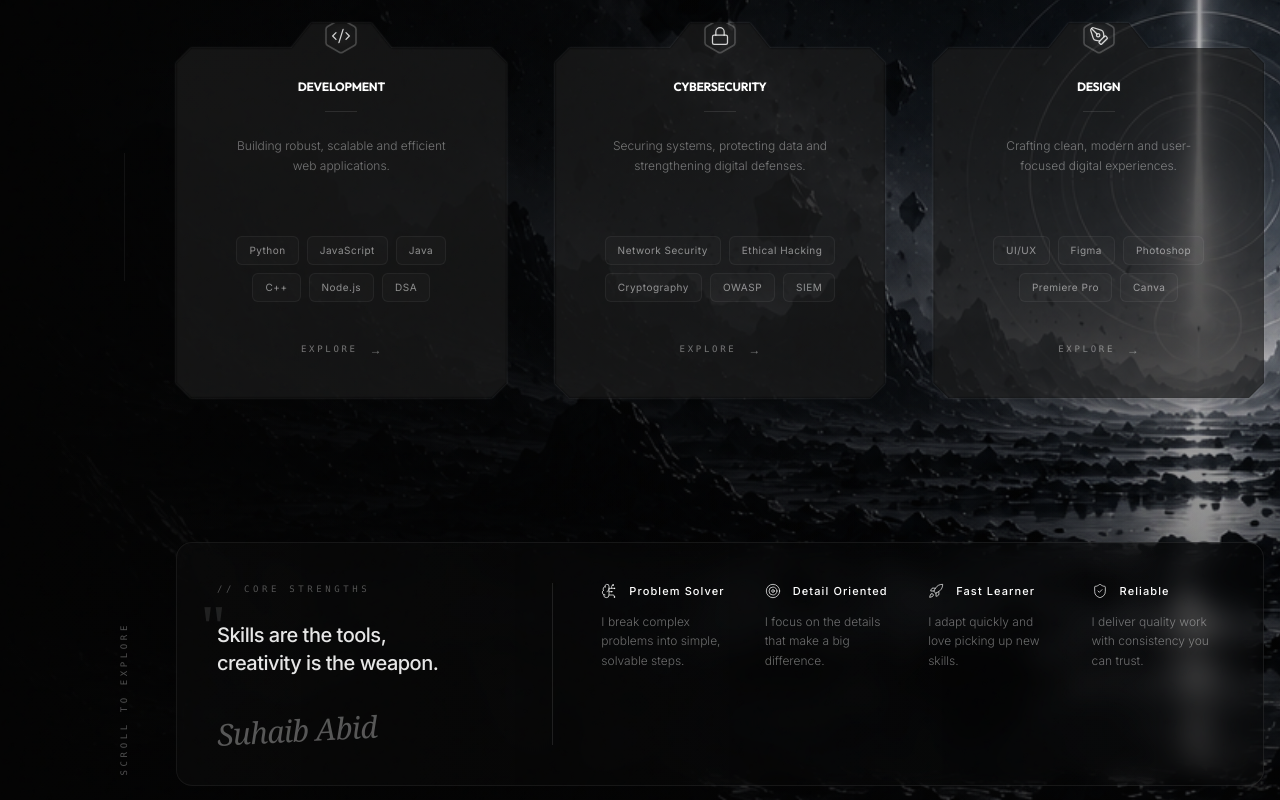
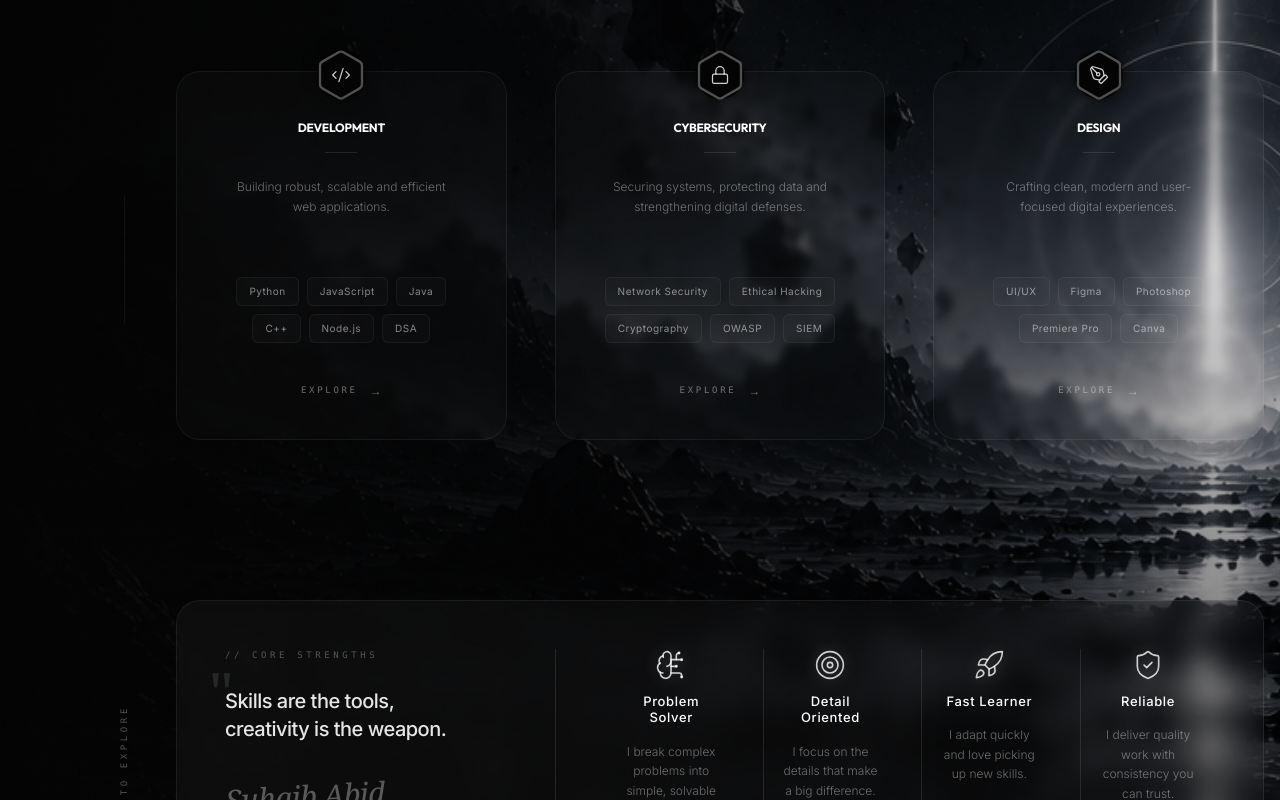
Before and after one commit to abidsuhaib525-bot/suhaib-abid, a Next.js app: page / in a window 1280 px wide. Shown: the part 3780-4580 px from the top of the page. Built offline with nearby package versions, Linux system fonts and the light colour scheme.

Commit message:
Finalize Skills section: correct card shape, transparent glassmorphism, and restore quote layout

```diff
--- a/src/components/Skills.tsx
+++ b/src/components/Skills.tsx
@@ -225,7 +225,7 @@ export function Skills() {
           </div>
 
           {/* Cards Grid */}
-          <div className="skills-grid grid grid-cols-1 md:grid-cols-3 gap-8 md:gap-8 lg:gap-12 mt-6">
+          <div className="skills-grid grid grid-cols-1 md:grid-cols-3 gap-8 md:gap-8 lg:gap-12 mt-12">
             {skillCategories.map((category, index) => (
               <div
                 key={index}
@@ -233,33 +233,36 @@ export function Skills() {
                   cardsRef.current[index] = el;
                 }}
                 onMouseMove={(e) => handleCardMouseMove(e, index)}
-                // We use drop-shadow on the parent to create a border that perfectly traces the custom clip-path
-                className="skill-card filter drop-shadow-[0_0_1px_rgba(255,255,255,0.3)] hover:drop-shadow-[0_0_4px_rgba(255,255,255,0.6)] transition-all duration-500 opacity-0 group cursor-default h-full"
+                className="skill-card relative w-full pt-6 opacity-0 group cursor-default"
               >
-                {/* The Custom Sci-Fi Polygon Card */}
-                <div
-                  className="relative flex flex-col items-center p-8 md:p-10 pt-16 bg-[#030303]/60 backdrop-blur-xl h-full"
-                  style={{
-                    clipPath: "polygon(0% 40px, 15px 25px, calc(50% - 50px) 25px, calc(50% - 30px) 0%, calc(50% + 30px) 0%, calc(50% + 50px) 25px, calc(100% - 15px) 25px, 100% 40px, 100% calc(100% - 15px), calc(100% - 15px) 100%, 15px 100%, 0% calc(100% - 15px))"
-                  }}
-                >
+                {/* Hexagon & Icon overlapping the top edge */}
+                <div className="absolute top-[0px] left-1/2 -translate-x-1/2 z-20 group-hover:-translate-y-1 transition-transform duration-500">
+                  <div className="relative w-14 h-14 flex items-center justify-center">
+                    {/* Glowing Hexagon Border */}
+                    <Hexagon className="absolute inset-0 w-full h-full text-white/30 group-hover:text-white/70 transition-colors duration-500 drop-shadow-[0_0_10px_rgba(255,255,255,0.1)]" strokeWidth={1} />
+
+                    {/* Solid background mask to hide the straight card border behind the hexagon */}
+                    <div className="absolute inset-1 bg-[#030303] rounded-full z-[-1] shadow-[0_0_15px_#030303]"></div>
+
+                    {/* Main Icon */}
+                    <category.icon className="w-5 h-5 text-white/80 group-hover:text-white transition-colors duration-500 z-10" strokeWidth={1.5} />
+                  </div>
+                </div>
+
+                {/* Main Glass Card */}
+                <div className="relative w-full h-full rounded-3xl bg-white/[0.02] backdrop-blur-[4px] border border-white/[0.06] group-hover:border-white/[0.15] group-hover:bg-white/[0.04] transition-all duration-500 flex flex-col items-center p-8 md:p-10 pt-14 overflow-hidden">
+
                   {/* Dynamic Mouse Glow Overlay */}
                   <div className="absolute inset-0 opacity-0 group-hover:opacity-100 transition-opacity duration-500 pointer-events-none"
                        style={{
-                         background: "radial-gradient(400px circle at var(--mouse-x, 50%) var(--mouse-y, 50%), rgba(255,255,255,0.1), transparent 40%)"
+                         background: "radial-gradient(500px circle at var(--mouse-x, 50%) var(--mouse-y, 50%), rgba(255,255,255,0.05), transparent 40%)"
                        }}
                   />
 
-                  {/* Hexagon & Icon perfectly positioned inside the raised top section */}
-                  <div className="absolute top-[3px] left-1/2 -translate-x-1/2 flex items-center justify-center group-hover:-translate-y-0.5 transition-transform duration-500">
-                    <Hexagon className="absolute inset-0 w-10 h-10 -ml-2.5 -mt-2.5 text-white/20 group-hover:text-white/50 transition-colors duration-500" strokeWidth={1} />
-                    <category.icon className="w-5 h-5 text-white/80 group-hover:text-white transition-colors duration-500 z-10 drop-shadow-[0_0_8px_rgba(255,255,255,0.5)]" strokeWidth={1.5} />
-                  </div>
+                  {/* Inner Content */}
+                  <div className="flex flex-col items-center text-center w-full mt-2 relative z-10 flex-grow">
 
-                  {/* Inner Content */}
-                  <div className="flex flex-col items-center text-center w-full mt-4 relative z-10 flex-grow">
-
-                    <h3 className="text-white text-[11px] md:text-xs font-mono tracking-[0.3em] uppercase mb-4 group-hover:text-white transition-colors duration-300">
+                    <h3 className="text-white text-[11px] md:text-xs font-mono tracking-[0.3em] uppercase mb-4 transition-colors duration-300">
                       {category.title}
                     </h3>
 
@@ -294,7 +297,7 @@ export function Skills() {
           </div>
 
           {/* Bottom Panel (Core Strengths) */}
-          <div className="strengths-panel w-full mt-12 p-8 md:p-10 rounded-2xl border border-white/[0.08] bg-[#030303]/40 backdrop-blur-md flex flex-col lg:flex-row gap-12 opacity-0 overflow-hidden relative group hover:border-white/15 transition-colors duration-500">
+          <div className="strengths-panel w-full mt-16 p-8 md:p-12 rounded-3xl border border-white/[0.08] bg-white/[0.02] backdrop-blur-md flex flex-col lg:flex-row gap-12 opacity-0 overflow-hidden relative group hover:border-white/[0.15] transition-colors duration-500">
             <div className="absolute inset-0 bg-gradient-to-r from-white/[0.02] to-transparent pointer-events-none" />
 
             {/* Left: Quote */}
@@ -314,14 +317,23 @@ export function Skills() {
             </div>
 
             {/* Right: Strengths Grid */}
-            <div className="grid grid-cols-1 sm:grid-cols-2 lg:grid-cols-4 gap-8 lg:w-[65%] relative z-10">
+            <div className="grid grid-cols-1 sm:grid-cols-2 xl:grid-cols-4 gap-y-10 gap-x-6 lg:w-[65%] relative z-10">
               {coreStrengths.map((item, index) => (
-                <div key={index} className="flex flex-col gap-3">
-                  <div className="flex items-center gap-3">
-                    <item.icon className="w-4 h-4 text-white/70" strokeWidth={1.5} />
-                    <span className="text-white text-[11px] font-medium tracking-[0.1em]">{item.title}</span>
+                <div
+                  key={index}
+                  className={`flex flex-col items-center text-center gap-4 px-2 xl:px-4 ${
+                    index !== 0 ? 'xl:border-l xl:border-white/10' : ''
+                  }`}
+                >
+                  {/* Icon and Title */}
+                  <div className="flex flex-col sm:flex-row xl:flex-col 2xl:flex-row items-center gap-3">
+                    <item.icon className="w-8 h-8 text-white/80 drop-shadow-[0_0_8px_rgba(255,255,255,0.3)] shrink-0" strokeWidth={1.2} />
+                    <span className="text-white text-[13px] font-medium tracking-[0.05em] leading-tight">
+                      {item.title}
+                    </span>
                   </div>
-                  <p className="text-white/40 text-xs leading-relaxed font-light">
+                  {/* Description */}
+                  <p className="text-white/40 text-[11px] md:text-xs leading-relaxed font-light max-w-[200px]">
                     {item.desc}
                   </p>
                 </div>
```
